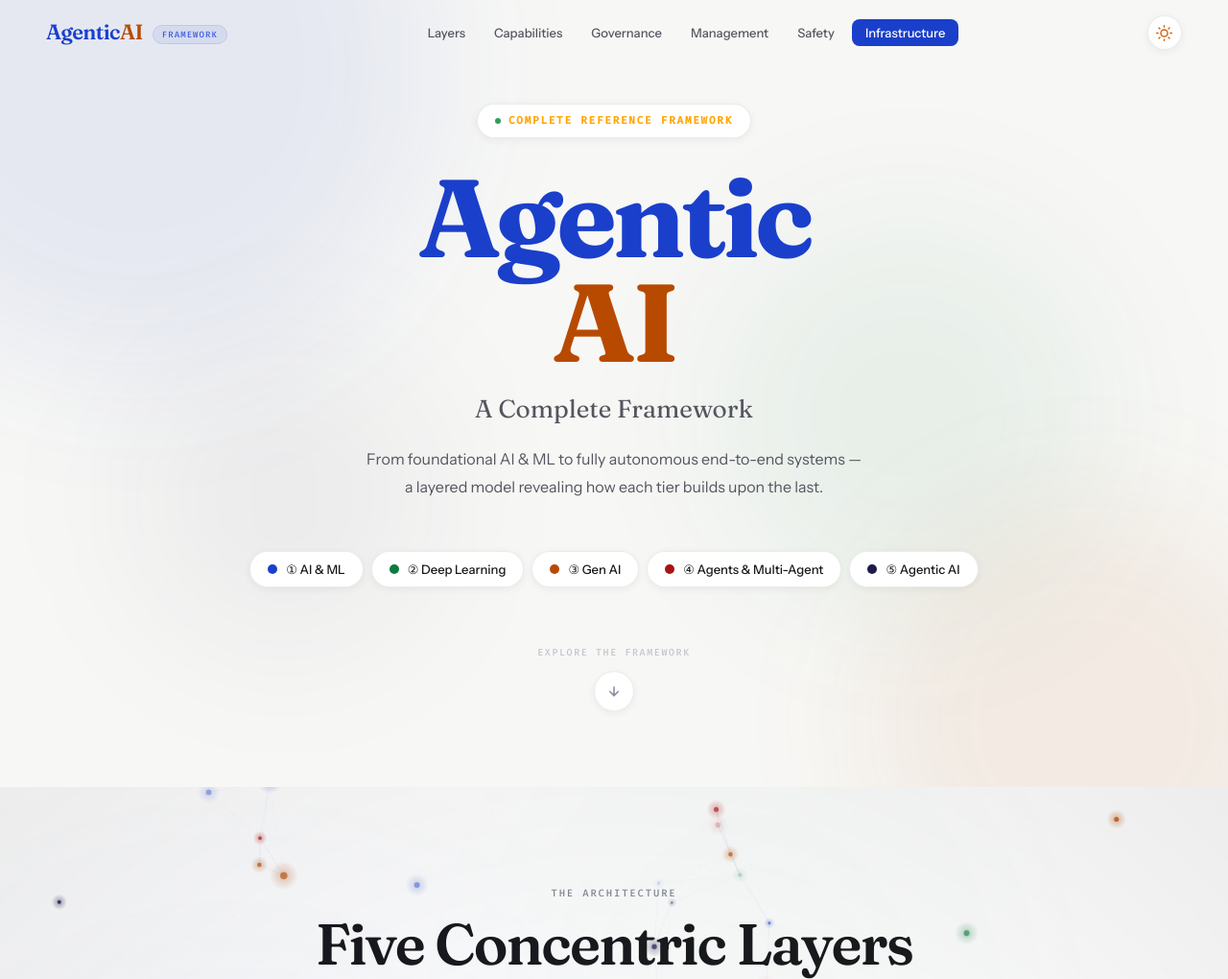
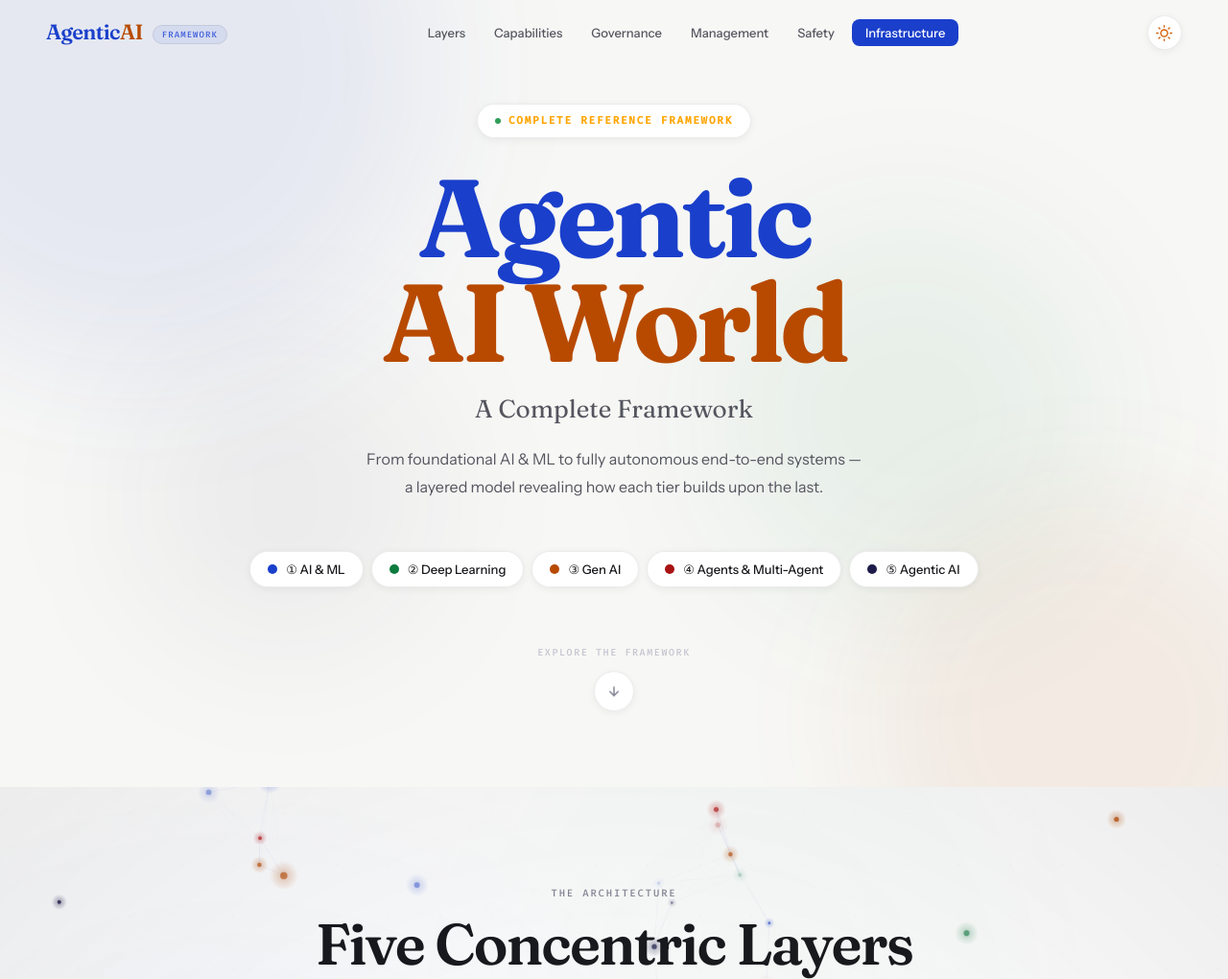
Before and after one commit to smruti26/agenticai, a plain HTML site: page index.html in a window 1280 px wide. Shown: the top 1020 px of the page at 96% size. Drawn offline with Linux system fonts and the light colour scheme; animation ran at ten frames a second.

Commit message:
text modify

```diff
--- a/index.html
+++ b/index.html
@@ -826,7 +826,7 @@
   <div class="hero-kicker"><span class="kicker-dot"></span><b style="color: orange;">Complete Reference Framework</b></div>
   <h1 class="hero-h1">
     <span class="h1-word-1">Agentic</span>
-    <span class="h1-word-2">AI</span>
+    <span class="h1-word-2">AI World</span>
   </h1>
   <p class="hero-sub">A Complete Framework</p>
   <p class="hero-desc">From foundational AI&nbsp;&amp;&nbsp;ML to fully autonomous end-to-end systems — a layered model revealing how each tier builds upon the last.</p>
```
